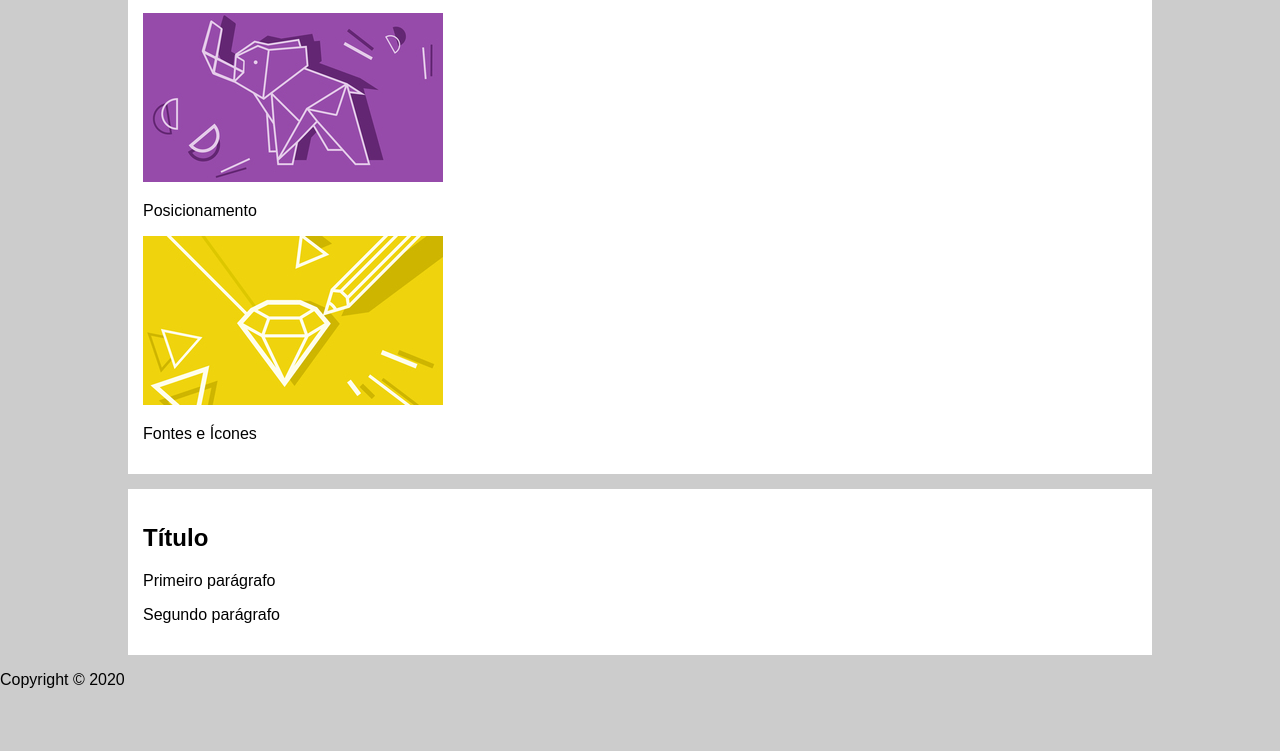
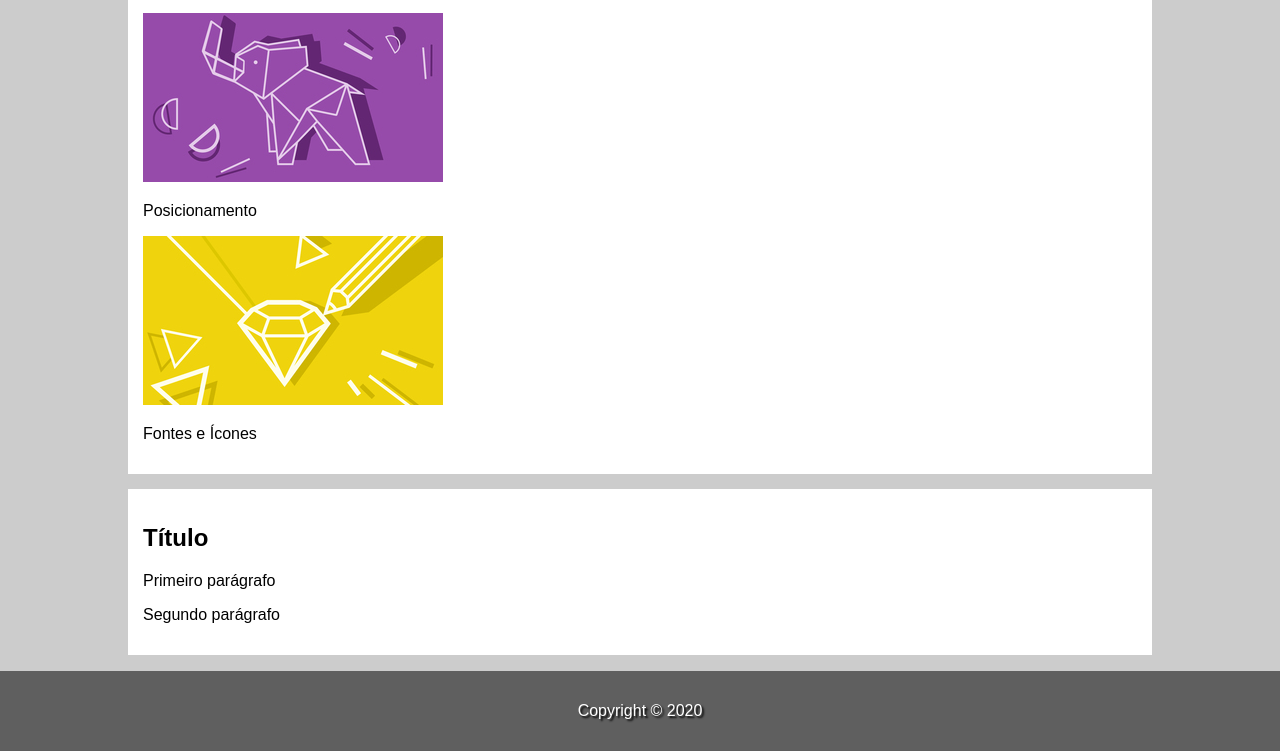
Before and after one commit to lpsaoleo/Front-End-Projects, a plain HTML site: page My_First_Page/index.html in a window 1280 px wide. Shown: the part 756-1507 px from the top of the page. Before the commit the page ends 1461 px from the top, so only its background shows below. Drawn offline with Linux system fonts and the light colour scheme.

Commit message:
footer added

```diff
--- a/My_First_Page/css/style.css
+++ b/My_First_Page/css/style.css
@@ -33,3 +33,16 @@ main{
     padding: 15px;
     margin-top: 15px;
 }
+
+footer{
+    background-color: rgb(95, 95, 95);
+    margin-bottom: 0;
+    height: 80px;
+}
+
+footer p{
+    color: white;
+    text-align: center;
+    text-shadow: 2px 2px 2px black;
+    line-height: 80px; /*line height na mesma altura da caixa para centralizar */
+}
```
